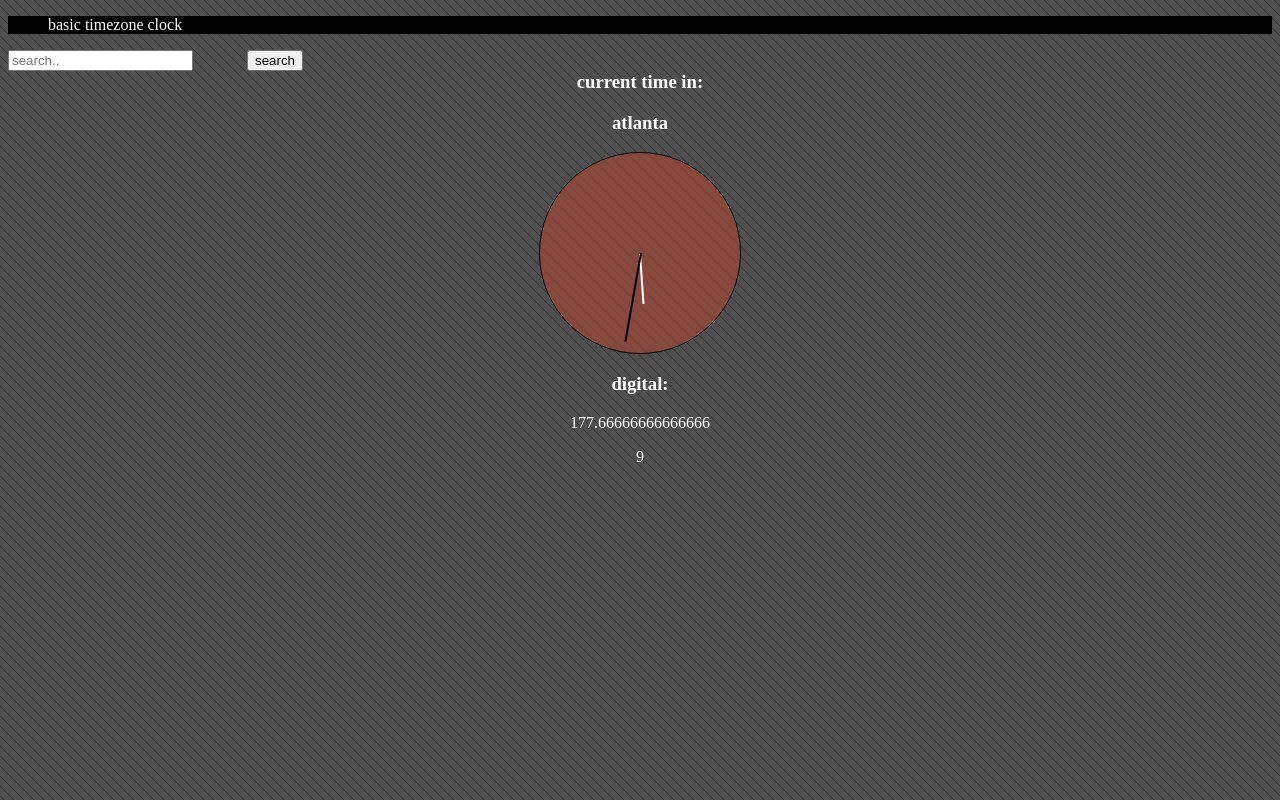
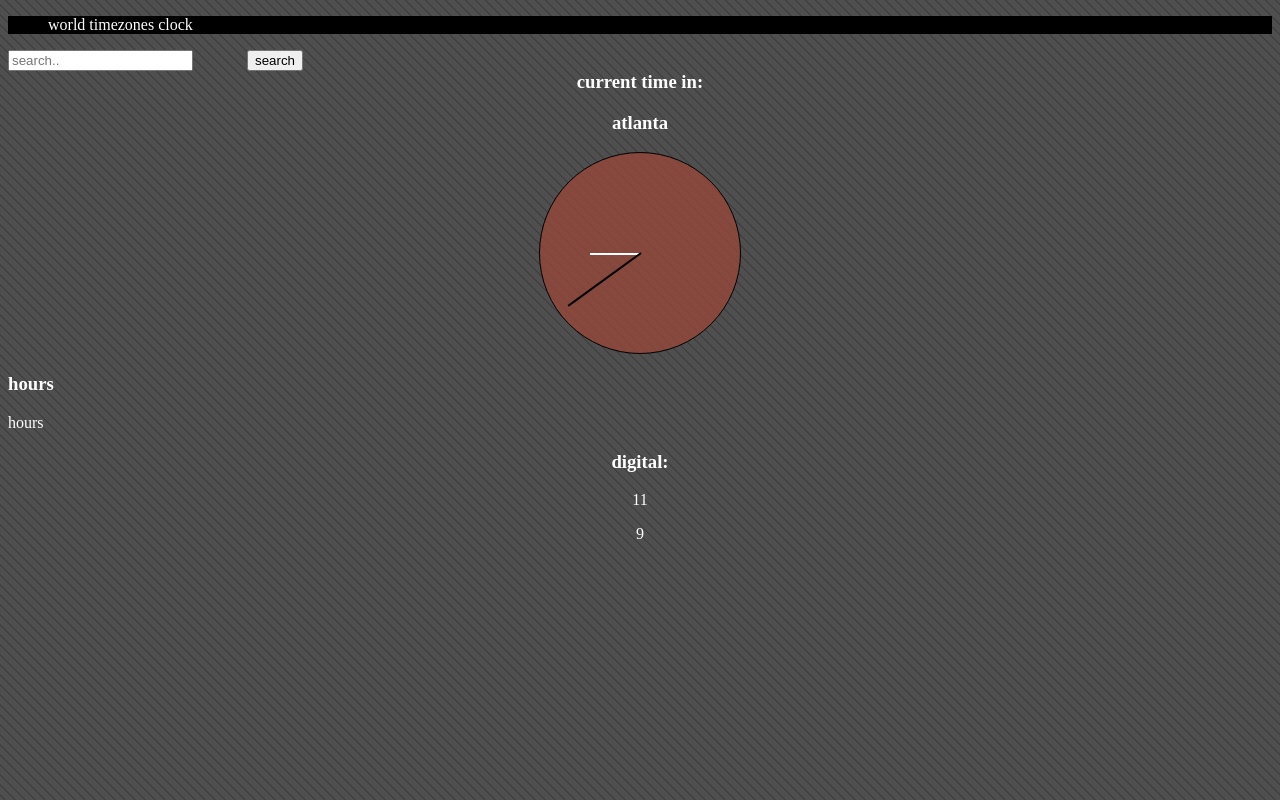
Before and after one commit to edougla5/JS, a plain HTML site: page clock/index.html in a window 1280 px wide. Drawn offline with Linux system fonts and the light colour scheme.

Commit message:
second push

```diff
--- a/clock/index.html
+++ b/clock/index.html
@@ -7,7 +7,7 @@
 <body>
     <nav>
         <ul id = 'navBar'>
-            <li><a>basic timezone clock</a></li>
+            <li><a>world timezones clock</a></li>
         </ul>
     </nav>
 
@@ -27,6 +27,10 @@
         </div>
     </div>
 
+    <div id = 'hours'>
+        <h3>hours</h3>
+        <p>hours</p>
+    </div>
     <h3 id = 'labelDigital'>digital:</h3><p id='hoursId'>hours</p> <p id='minutesId'>minutes</p>
 
     <script src="index.js"></script>
--- a/clock/index.js
+++ b/clock/index.js
@@ -8,13 +8,14 @@ let currentTime = new Date()
 let hourChange = document.getElementById('hourHand')
 let minuteChange = document.getElementById('minuteHand')
 
-let extraHours = 100
-let extraMinutes = 100
+let extraHours = -90
+let extraMinutes = -180
 
 let hours = currentTime.getHours() * 30
 if(hours>12)
 hours-=12
 hours*=30
+
 let minutes = currentTime.getMinutes() * 6
 
 hourChange.style.transform = 'rotate(' + hours + 'deg)'
@@ -23,21 +24,28 @@ minuteChange.style.transform = 'rotate(' + minutes + 'deg)'
 document.getElementById('hoursId').innerHTML = hours  / 6
 document.getElementById('minutesId').innerHTML = minutes / 30
 
+// reseting hours and minutes every second
+// setInterval function uses miliseconds
 setInterval (function() {
-    // let seconds = currentTime.getSeconds();
-
     hours = currentTime.getHours()
-    minutes = currentTime.getMinutes() * 30 + extraMinutes
+    minutes = currentTime.getMinutes()
 
     if(hours>12)
     hours-=12
-    hours*=6 + extraHours
+    document.getElementById('hoursId').innerHTML = hours
+    document.getElementById('minutesId').innerHTML = minutes
+
+    minutes*=6
+    hours*=30
+
+    hours-=90
+    minutes-=180
+
+    hours+=extraHours
+    minute+=extraMinutes
 
     hourChange.style.transform = 'rotate(' + hours + 'deg)'
     minuteChange.style.transform = 'rotate(' + minutes + 'deg)'
-
-    document.getElementById('hoursId').innerHTML = (hours - extraHours) / 6
-    document.getElementById('minutesId').innerHTML = (minutes - extraMinutes) / 30
 
 
 }, 1000)
@@ -53,8 +61,8 @@ function searchAtl() {
     let hongKong = document.getElementById('hongKongLabel')
 
     if(searching == 'atl') {
-        extraHours = 200
-        extraMinutes = 100
+        extraHours = 0
+        extraMinutes = 0
         atl.style.display = 'block'
         anchorage.style.display = 'none'
         hongKong.style.display = 'none'
--- a/clock/styles.css
+++ b/clock/styles.css
@@ -33,7 +33,6 @@
     background-color: white;
     margin: 100px;
     transform-origin: left;
-    transform: rotate(200deg);
 }
 
 #minuteHand {
@@ -43,7 +42,6 @@
     background-color: black;
     margin: 100px;
     transform-origin: top;
-    transform: rotate(0deg);
 }
 
 #myButton {
```
